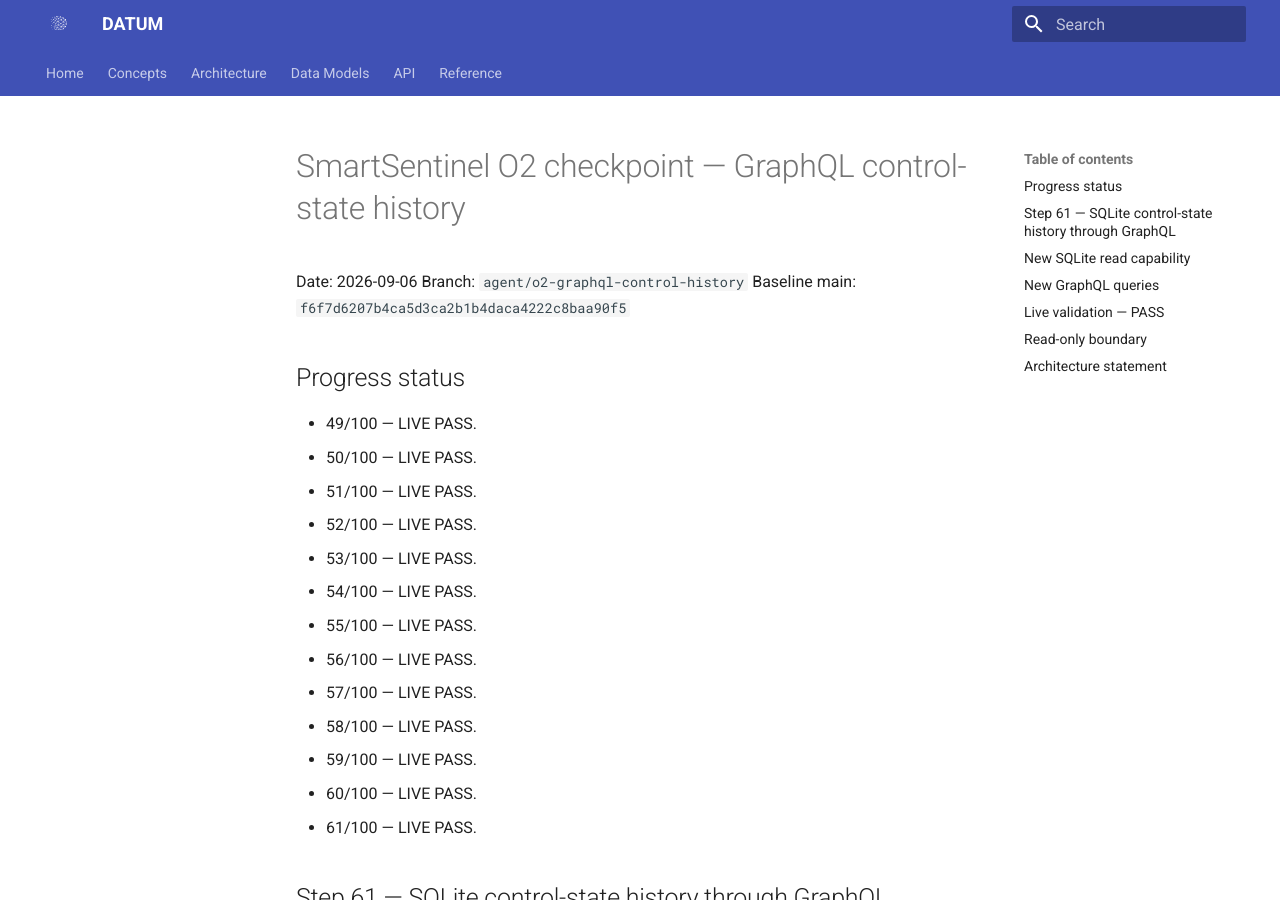
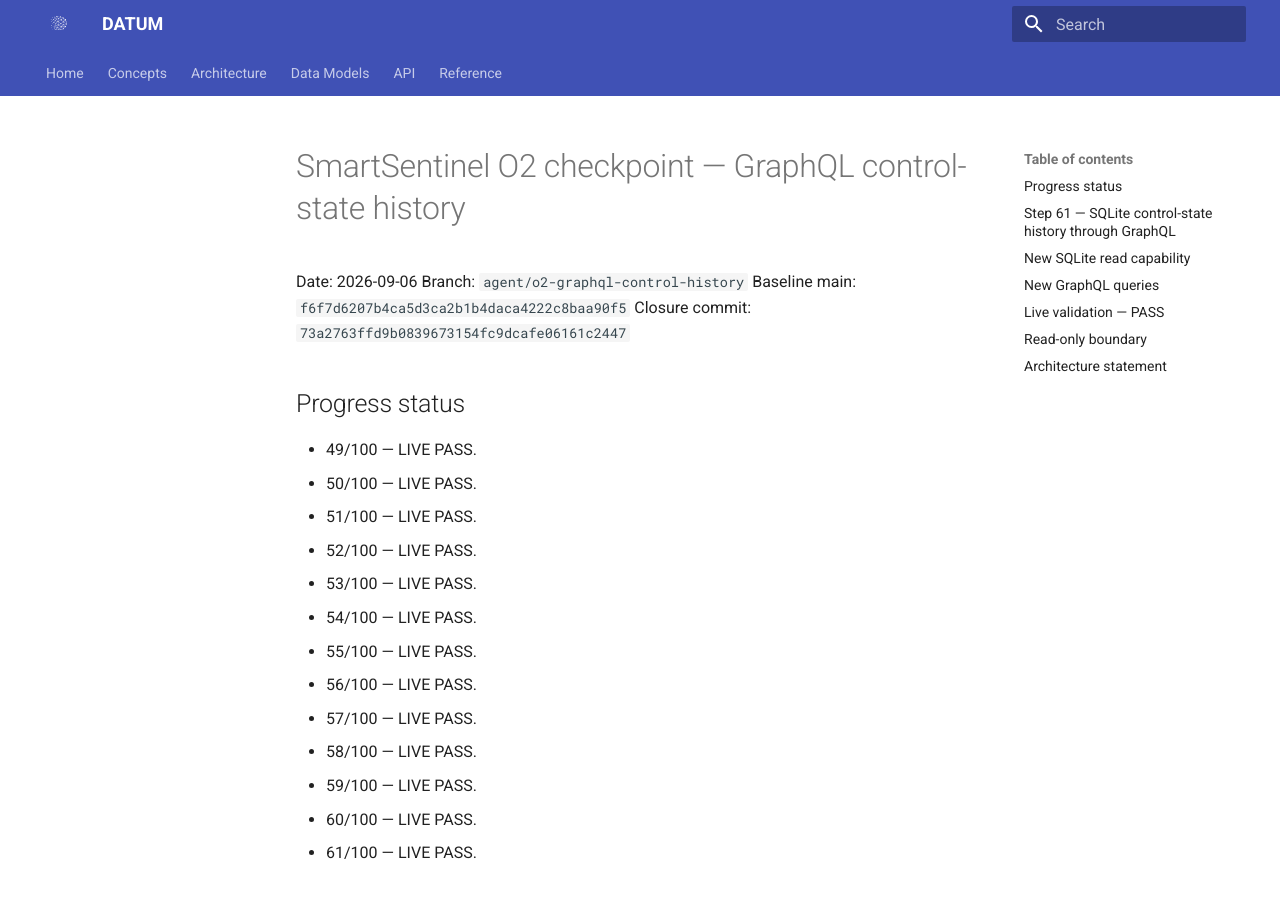
Before and after one commit to dnredson/datum, an MkDocs documentation site: the page built from documentation/checkpoints/SMARTSENTINEL_PROGRESS_2026-09-06_O2_GRAPHQL_CONTROL_HISTORY.md, in a window 1280 px wide and 900 px high. Built offline with MkDocs 1.6.1 and Material for MkDocs 9.7.7, drawn with Linux system fonts in a browser that asks for light colours.

Commit message:
Record step 61 closure status

```diff
--- a/documentation/checkpoints/SMARTSENTINEL_PROGRESS_2026-09-06_O2_GRAPHQL_CONTROL_HISTORY.md
+++ b/documentation/checkpoints/SMARTSENTINEL_PROGRESS_2026-09-06_O2_GRAPHQL_CONTROL_HISTORY.md
@@ -3,6 +3,7 @@
 Date: 2026-09-06
 Branch: `agent/o2-graphql-control-history`
 Baseline main: `f6f7d6207b4ca5d3ca2b1b4daca4222c8baa90f5`
+Closure commit: `73a2763ffd9b0839673154fc9dcafe06161c2447`
 
 ## Progress status
 
```
